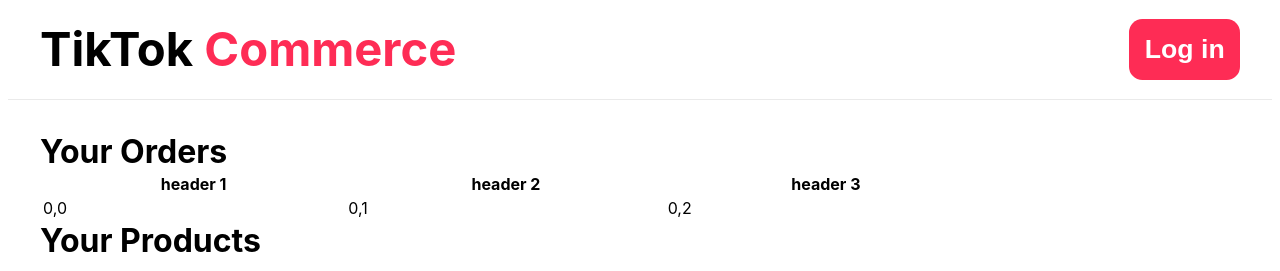
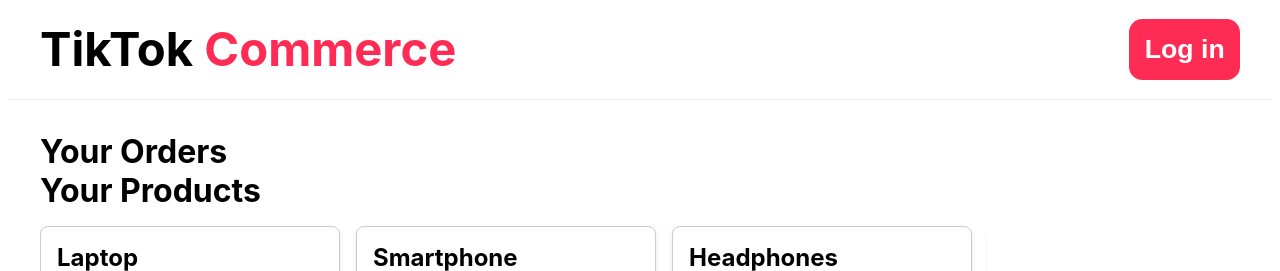
Before and after one commit to aloysiusng/ttcommerce, a Next.js app in the folder frontend/tt-hackathon-fe/: page /supplier-management in a window 1280 px wide. Shown: the top 271 px of the page. Built offline with nearby package versions, Linux system fonts and the light colour scheme.

Commit message:
Fix issue where refresh breaks page

```diff
--- a/frontend/tt-hackathon-fe/pages/_app.js
+++ b/frontend/tt-hackathon-fe/pages/_app.js
@@ -1,6 +1,6 @@
 import "../styles/globals.css";
 import "bootstrap-icons/font/bootstrap-icons.css";
-import { useState, createContext } from "react";
+import { useState, createContext, useEffect } from "react";
 
 const UserContext = createContext();
 
@@ -9,6 +9,17 @@
 export default function App({ Component, pageProps }) {
   const [user, setUser] = useState({});
 
+  useEffect(() => {
+    const savedUser = sessionStorage.getItem("user");
+    if (savedUser) {
+      setUser(JSON.parse(savedUser));
+    }
+  }, []);
+
+  useEffect(() => {
+    sessionStorage.setItem("user", JSON.stringify(user));
+  }, [user]);
+
   return (
     <UserContext.Provider value={{ user, setUser }}>
       <Component {...pageProps} />
--- a/frontend/tt-hackathon-fe/pages/supplier-management.js
+++ b/frontend/tt-hackathon-fe/pages/supplier-management.js
@@ -55,16 +55,7 @@
         <Sidebar user={user}></Sidebar>
         <div className={styles.contentContainer}>
           <h1 className={styles.sectionTitle}>Your Orders</h1>
-          <table>
-            <th>header 1</th>
-            <th>header 2</th>
-            <th>header 3</th>
-            <tr>
-              <td>0,0</td>
-              <td>0,1</td>
-              <td>0,2</td>
-            </tr>
-          </table>
+
           <h1 className={styles.sectionTitle}>Your Products</h1>
           <div className={styles.carousell}>
             {sellerAllProducts?.map((product) => (
```
